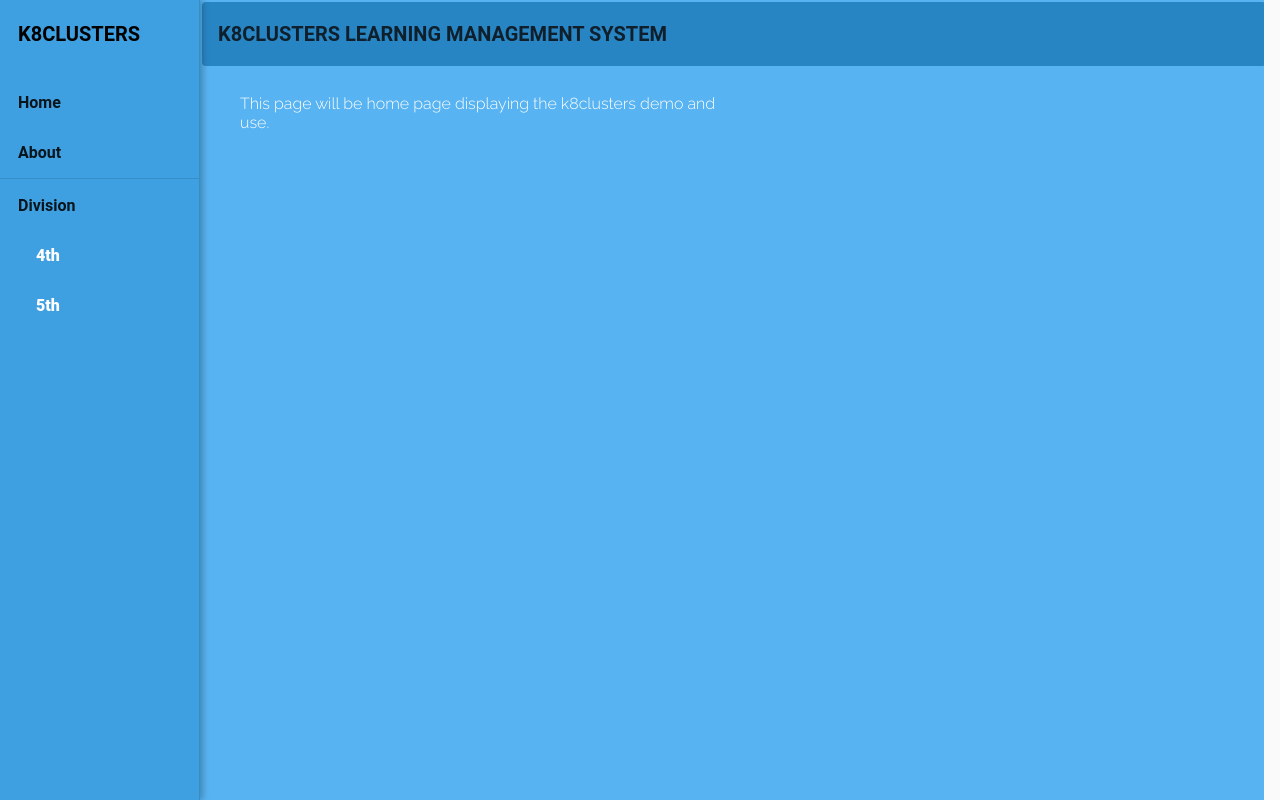
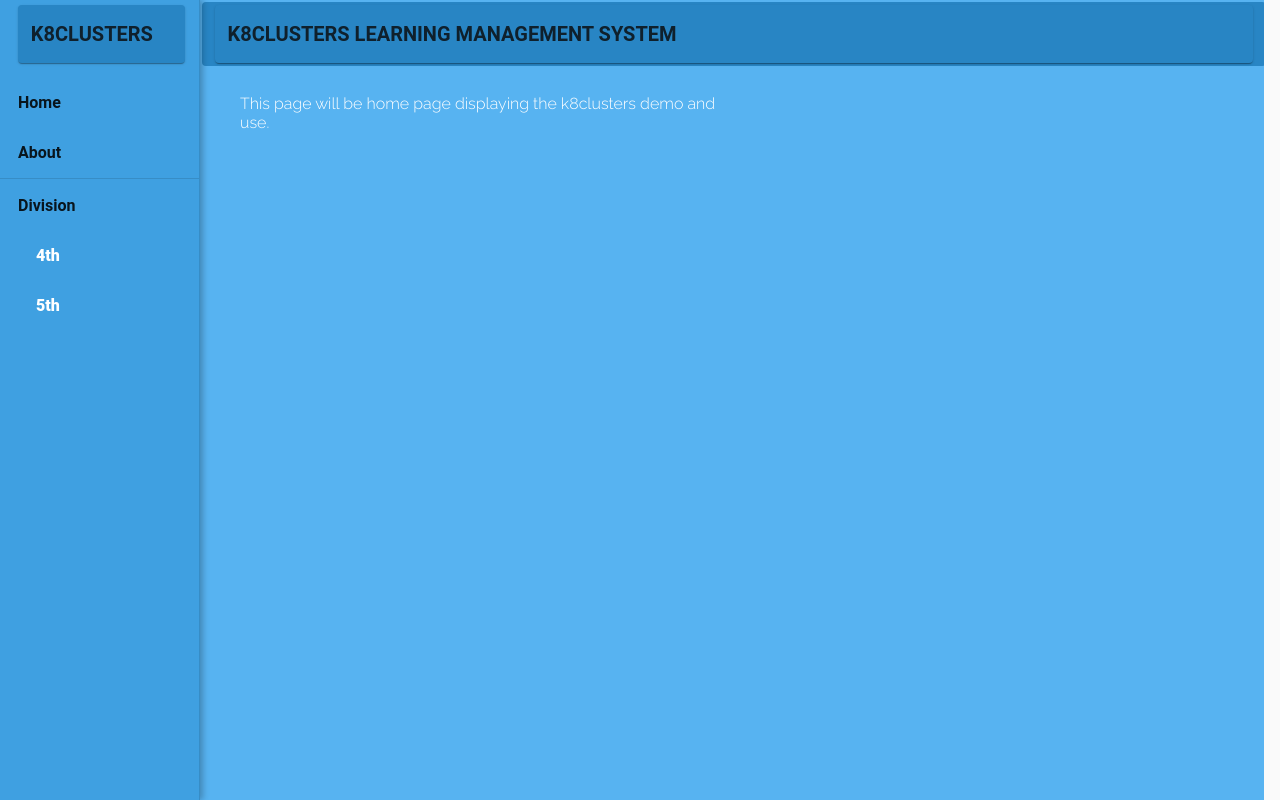
Before and after one commit to k8clusters/k8clusters.github.io, an Angular app: page / in a window 1280 px wide. Built offline with nearby package versions, Linux system fonts and the light colour scheme.

Commit message:
card fixed

```diff
--- a/src/app/app.module.ts
+++ b/src/app/app.module.ts
@@ -15,6 +15,7 @@ import { FormsModule } from '@angular/forms';
 import { AboutComponent } from './components/about/about.component';
 import { HomeComponent } from './components/home/home.component';
 import { LmsModule } from './lms/lms.module';
+import { MatCardModule } from '@angular/material/card';
 
 @NgModule({
   declarations: [
@@ -29,6 +30,7 @@ import { LmsModule } from './lms/lms.module';
     FormsModule,
     LayoutModule,
     MatButtonModule,
+    MatCardModule,
     MatIconModule,
     MatListModule,
     MatSidenavModule,
--- a/src/app/components/main-nav/main-nav.component.html
+++ b/src/app/components/main-nav/main-nav.component.html
@@ -1,32 +1,29 @@
 <mat-sidenav-container class="sidenav-container">
   <mat-sidenav #drawer class="sidenav" style="overflow: hidden !important" fixedInViewport="false"
-      [attr.role]="(isHandset$ | async) ? 'dialog' : 'navigation'"
-      [mode]="(isHandset$ | async) ? 'over' : 'side'"
-      [opened]="(isHandset$ | async) === false">
-    <mat-toolbar><p>K8Clusters</p></mat-toolbar>
+    [attr.role]="(isHandset$ | async) ? 'dialog' : 'navigation'" [mode]="(isHandset$ | async) ? 'over' : 'side'"
+    [opened]="(isHandset$ | async) === false">
+    <mat-toolbar>
+      <mat-card class="title-color-dark">K8Clusters</mat-card>
+    </mat-toolbar>
     <mat-nav-list class='menu'>
       <a mat-list-item href="#" routerLink="">Home</a>
       <a mat-list-item href="#" routerLink="about">About</a>
       <mat-divider></mat-divider>
       <a mat-list-item>Division</a>
       <mat-list-item *ngFor="let division of divisions">
-          <a mat-list-item href="#" routerLink="{{division.route}}">{{division.grade}}</a>
+        <a mat-list-item href="#" routerLink="{{division.route}}">{{division.grade}}</a>
       </mat-list-item>
     </mat-nav-list>
   </mat-sidenav>
-  <mat-sidenav-content class='color-light'>
-    <mat-toolbar color="primary" class="nav-color-dark">
-      <button
-        type="button"
-        aria-label="Toggle sidenav"
-        mat-icon-button
-        (click)="drawer.toggle()"
+  <mat-sidenav-content class="color-light">
+    <mat-toolbar color="primary" class="title-color-dark">
+      <button type="button" aria-label="Toggle sidenav" mat-icon-button (click)="drawer.toggle()"
         *ngIf="isHandset$ | async">
-        <mat-icon aria-label="Side nav toggle icon"><img src="assets/images/nav/nav-24px.svg" alt="Menu"/></mat-icon>
+        <mat-icon aria-label="Side nav toggle icon"><img src="assets/images/nav/nav-24px.svg" alt="Menu" /></mat-icon>
       </button>
-      <div class='header-root-container'>
+      <mat-card class="title-color-dark">
         K8Clusters Learning Management System
-      </div>
+      </mat-card>
     </mat-toolbar>
     <div class='root-container'>
       <router-outlet></router-outlet>
--- a/src/app/components/main-nav/main-nav.component.scss
+++ b/src/app/components/main-nav/main-nav.component.scss
@@ -54,8 +54,10 @@
     margin-right: 1rem;
 }
 
-.nav-color-dark {
+.title-color-dark {
     background: #2885c4;
     font-weight: bold;
     color:  #0f202c;
+    width: 100%;
+    padding: 0.8rem;
 }
--- a/src/styles.scss
+++ b/src/styles.scss
@@ -141,6 +141,12 @@ body {
     overflow: visible;
 }
 
+.nav-color-dark {
+    background: #2885c4;
+    font-weight: bold;
+    color:  #0f202c;
+}
+
 .mat-card {
    background: #60c0ff;
 }
```
